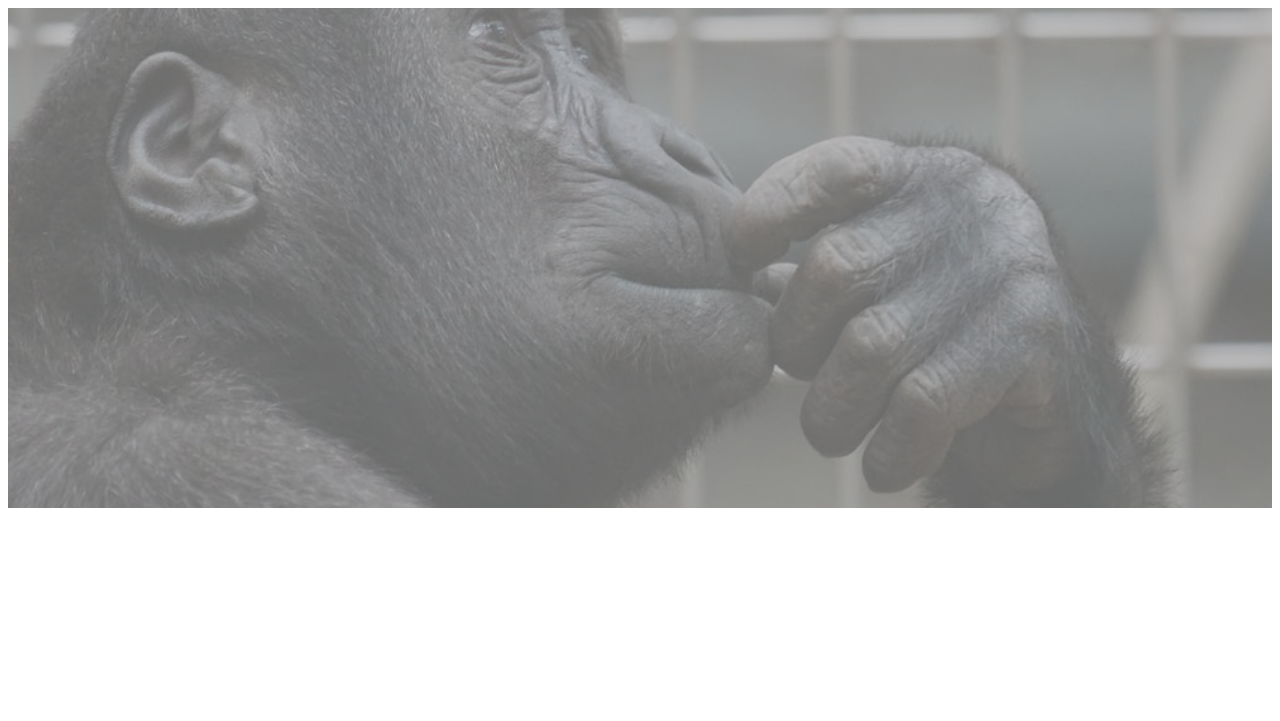
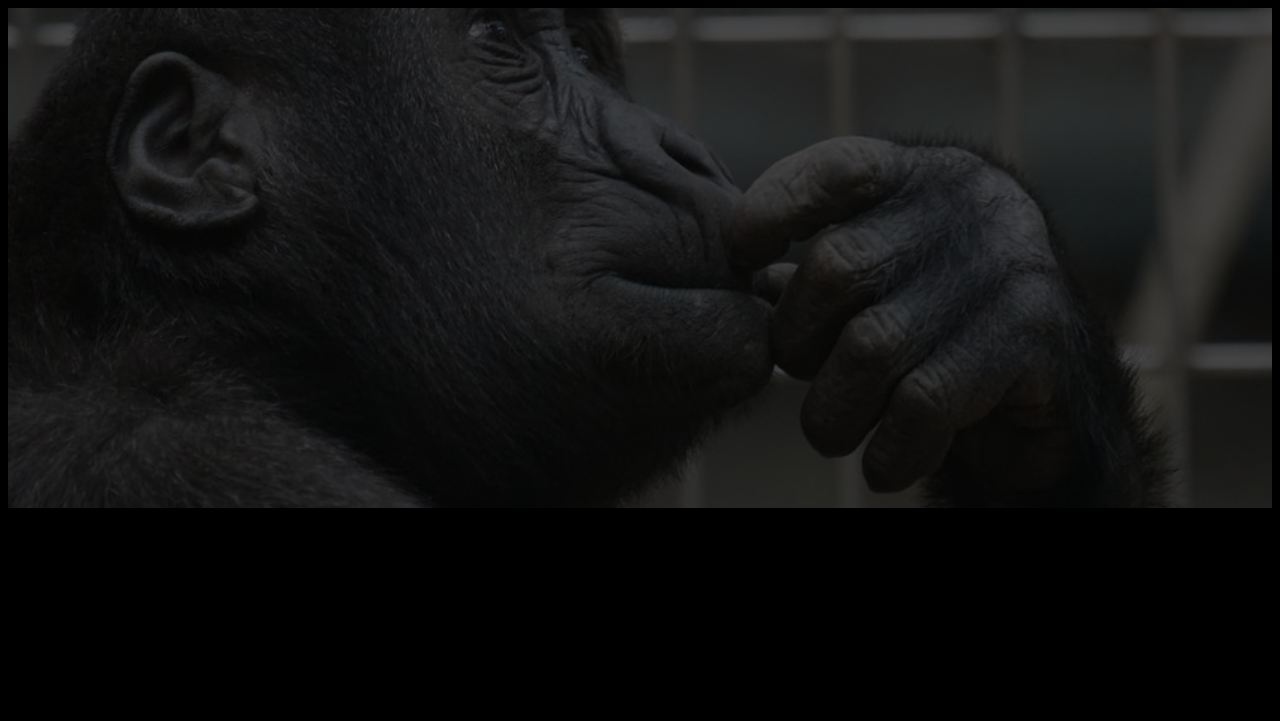
Before and after one commit to evestockstill/lab08FullStack, a website: page index.html in a window 1280 px wide. Shown: the top 721 px of the page. Drawn offline with Linux system fonts and the light colour scheme.

Commit message:
finish mock pics

```diff
--- a/style.css
+++ b/style.css
@@ -1,4 +1,6 @@
-
+* {
+    background: black;
+}
 
 header {
     display: grid;
@@ -11,7 +13,7 @@ header {
  background-position: center ;
  background-repeat: no-repeat;
  background-size: cover;
- opacity: .6;
+ opacity: .5;
 
 }
 nav {
```
